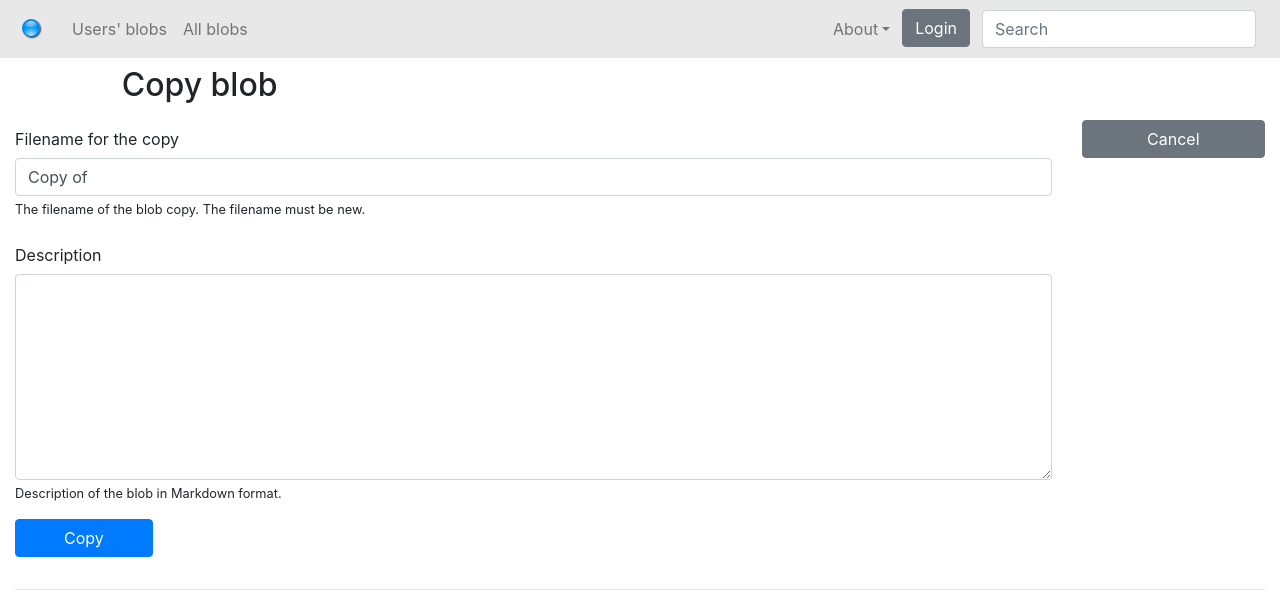
After one commit to ScilifelabDataCentre/blobserver, a Python web app: template blobserver/templates/blob/copy.html in a window 1280 px wide. The commit adds this page. Shown: the top 608 px of the page. Run offline with Jinja, Linux system fonts and the light colour scheme; the template is opened without the code that fills it, so the values that code supplies are empty; some libraries are stand-ins or nearby versions.

Commit message:
Copy blob. Closes #20.

```diff
--- a/blobserver/__init__.py
+++ b/blobserver/__init__.py
@@ -2,7 +2,7 @@
 
 import re
 
-__version__ = "0.6.7"
+__version__ = "0.7.0"
 
 class Constants:
     VERSION     = __version__
--- /dev/null
+++ b/blobserver/templates/blob/copy.html
@@ -0,0 +1,42 @@
+{% extends 'base.html' %}
+
+{% block head_title %}Copy blob {{ data["filename"] }}{% endblock %}
+
+{% block body_title %}Copy blob {{ data["filename"] }}{% endblock %}
+
+{% block main %}
+<form action="{{ url_for('.copy', filename=data['filename']) }}"
+      method="POST">
+  {{ csrf_token() }}
+  <div class="mb-3">
+    <label for="filename" class="col-form-label">Filename for the copy</label>
+    <input type="text" id="filename" name="filename"
+	   class="form-control"
+	   aria-describedby="filenameHelp"
+           value="Copy of {{ data['filename'] }}">
+    <small id="fileHelp" class="form-text">
+      The filename of the blob copy. The filename must be new.
+    </small>
+  </div>
+
+  <div class="mb-3">
+    <label for="description" class="col-form-label">Description</label>
+    <textarea id="description" name="description"
+	      class="form-control" rows="8"
+	      aria-describedby="descriptionHelp"
+              >{{ data["description"] or '' }}</textarea>
+    <small id="descriptionHelp" class="form-text">
+      Description of the blob in Markdown format.
+    </small>
+  </div>
+
+  <div class="mb-3">
+    <button type="submit" class="btn btn-primary px-5">Copy</button>
+  </div>
+</form>
+{% endblock %} {# block main #}
+
+{% block actions %}
+<a href="{{ url_for('blob.info', filename=data['filename']) }}" role="button"
+   class="btn btn-block btn-secondary">Cancel</a>
+{% endblock %} {# block actions #}
--- a/blobserver/templates/blob/info.html
+++ b/blobserver/templates/blob/info.html
@@ -197,6 +197,10 @@
 <a href="{{ url_for('blob.update', filename=data['filename']) }}"
    role="button" class="btn btn-block btn-primary">Update</a>
 {% endif %} {# if allow_update #}
+{% if g.current_user %}
+<a href="{{ url_for('blob.copy', filename=data['filename']) }}"
+   role="button" class="btn btn-block btn-primary mt-2">Copy</a>
+{% endif %} {# if g.current_user #}
 {% if allow_delete %}
 <div class="mt-4">
   <form action="{{ url_for('blob.blob', filename=data['filename']) }}"
--- a/blobserver/templates/blob/update.html
+++ b/blobserver/templates/blob/update.html
@@ -1,8 +1,8 @@
 {% extends 'base.html' %}
 
-{% block head_title %}Update blob '{{ data["filename"] }}'{% endblock %}
+{% block head_title %}Update blob {{ data["filename"] }}{% endblock %}
 
-{% block body_title %}Update blob '{{ data["filename"] }}'{% endblock %}
+{% block body_title %}Update blob {{ data["filename"] }}{% endblock %}
 
 {% block main %}
 <form action="{{ url_for('.update', filename=data['filename']) }}"
```
Also changed, not shown: blobserver/blob.py (+33 -2 lines).
